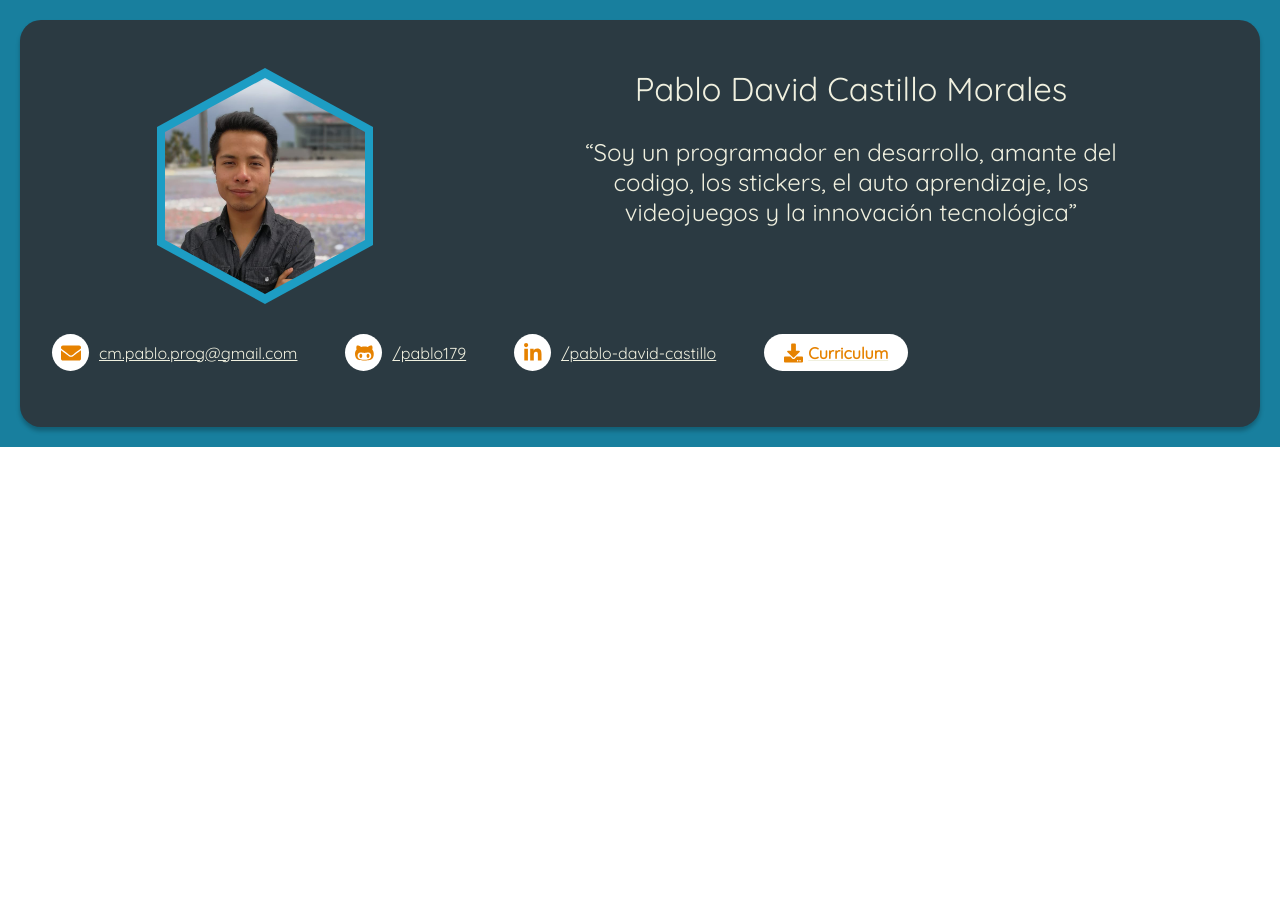
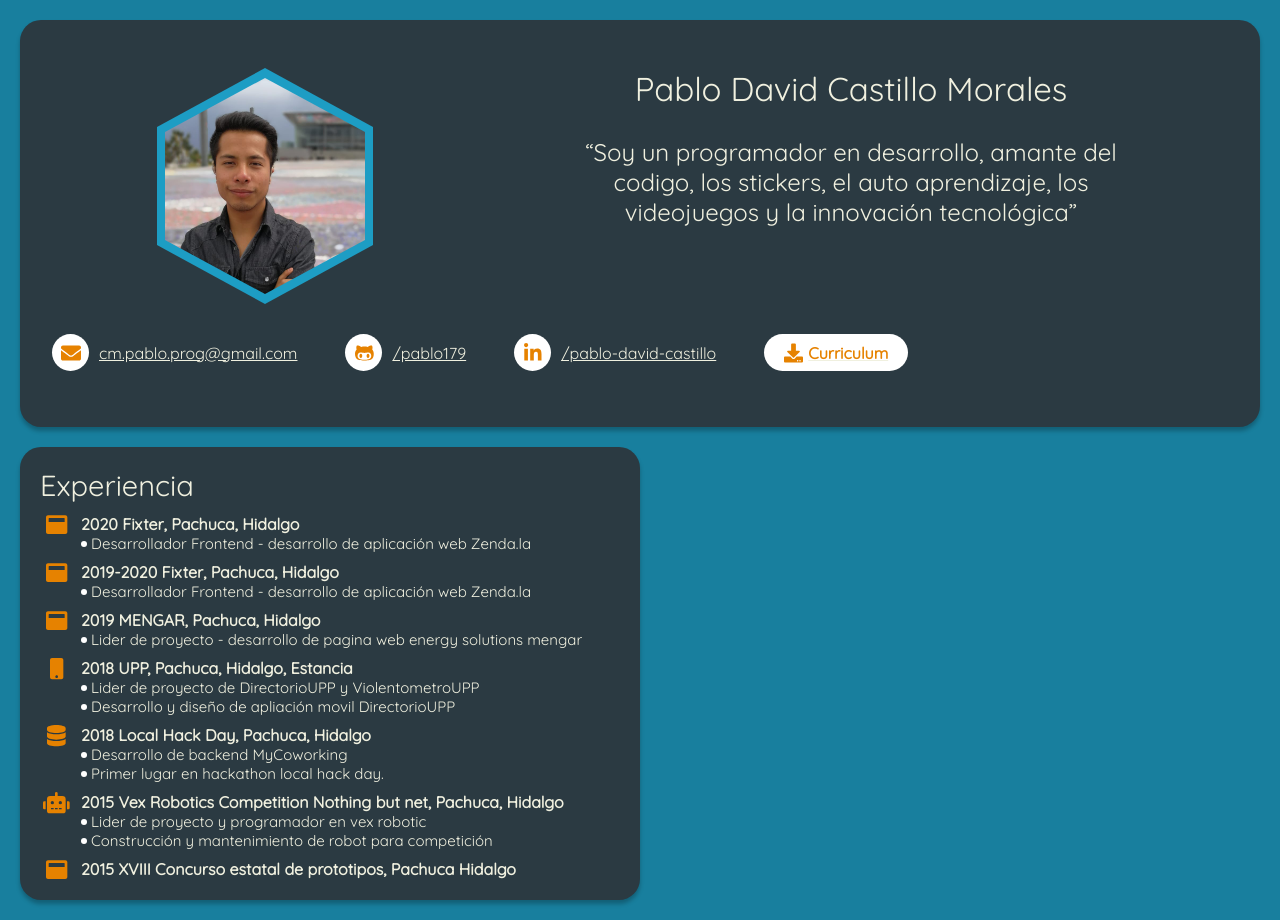
Before and after one commit to pablo179/myResume, a React (Create React App) app: page / in a window 1280 px wide. Before the commit the page ends 800 px from the top, so only its background shows below. Built offline with nearby package versions, Linux system fonts and the light colour scheme.

Commit message:
experience feature added

```diff
--- a/src/App.css
+++ b/src/App.css
@@ -16,5 +16,196 @@
   background: var(--background-color);
   padding: 20px;
   text-decoration: none;
-  width: 100vw;
 }
+/*------------------------------------*\
+  #HEADER-TOP
+\*------------------------------------*/
+.header {
+  width: 100%;
+  min-height: 407px;
+  background: var(--components-color);
+  padding: 48px 20px;
+  box-shadow: 0px 4px 4px rgba(0, 0, 0, 0.25);
+  border-radius: 21px;
+}
+.header__top {
+  display: flex;
+  justify-content: space-around;
+  flex-wrap: wrap;
+}
+.header__hexagon--border {
+  display: flex;
+  position: relative;
+  width: 216px;
+  height: 236px;
+  background-color: var(--lines--color);
+  -webkit-clip-path: polygon(
+    50% 0%,
+    100% 25%,
+    100% 75%,
+    50% 100%,
+    0% 75%,
+    0% 25%
+  );
+  clip-path: polygon(50% 0%, 100% 25%, 100% 75%, 50% 100%, 0% 75%, 0% 25%);
+  margin: 0 0 0 28px;
+}
+.header__hexagon__source--container {
+  width: 200px;
+  height: 216px;
+  overflow: hidden;
+  margin: 10px 8px;
+  display: flex;
+  position: relative;
+  background-color: var(--lines--color);
+  -webkit-clip-path: polygon(
+    50% 0%,
+    100% 25%,
+    100% 75%,
+    50% 100%,
+    0% 75%,
+    0% 25%
+  );
+  clip-path: polygon(50% 0%, 100% 25%, 100% 75%, 50% 100%, 0% 75%, 0% 25%);
+}
+.header__hexagon__source {
+  width: 256px;
+  object-fit: cover;
+  position: absolute;
+  top: -63px;
+}
+.header__text-container {
+  max-width: 643px;
+  width: 50%;
+  color: var(--text-color);
+  text-align: center;
+}
+
+.header__title {
+  font-size: 33px;
+  font-weight: 500;
+}
+.header__quote {
+  padding: 28px 14px;
+  font-size: 24px;
+}
+/*------------------------------------*\
+  #HEADER-BOTTOM
+\*------------------------------------*/
+.header__nav {
+  display: flex;
+  width: 100%;
+  margin-top: 20px;
+  justify-content: flex-start;
+  flex-wrap: wrap;
+}
+.header__nav__item {
+  display: flex;
+  justify-content: center;
+  align-items: center;
+  font-size: var(--subtitles-size);
+  color: var(--text-color);
+  margin: 10px 3% 0 1%;
+  transition: all 0.3s ease;
+}
+.header__nav__item:hover {
+  text-decoration: none;
+}
+.header__nav__item:last-child:hover {
+  opacity: 0.7;
+}
+.nav__item__circle {
+  width: 37px;
+  min-width: 37px;
+  height: 37px;
+  background: #ffffff;
+  border-radius: 50%;
+  display: flex;
+  justify-content: center;
+  align-items: center;
+  color: var(--highlight-color);
+  font-size: 20px;
+  margin-right: 10px;
+}
+.nav__item__circle--curriculum {
+  background: #ffffff;
+  border-radius: 20px;
+  height: 37px;
+  padding: 0 20px;
+  display: flex;
+  justify-content: center;
+  align-items: center;
+  color: var(--highlight-color);
+  font-weight: bold;
+}
+
+/*------------------------------------*\
+  #SECTION
+\*------------------------------------*/
+.section {
+  background: var(--components-color);
+  padding: 20px;
+  box-shadow: 0px 4px 4px rgba(0, 0, 0, 0.25);
+  border-radius: 21px;
+  margin-top: 20px;
+  width: 50%;
+  height: 453px;
+  color: var(--text-color);
+}
+.section__scrollbar-handle {
+  height: 100%;
+  width: 100%;
+  overflow-y: scroll;
+}
+.section__scrollbar-handle::-webkit-scrollbar {
+  width: 5px;
+}
+.section__scrollbar-handle::-webkit-scrollbar-track {
+  border-radius: 20px;
+  background-color: rgba(53, 49, 49, 0.486);
+}
+.section__scrollbar-handle::-webkit-scrollbar-thumb {
+  background: var(--lines--color);
+  border-radius: 10px;
+}
+.section__title {
+  font-weight: 500;
+  font-size: var(--titles-size);
+  margin-bottom: 11px;
+}
+.section__item {
+  display: flex;
+  align-items: flex-start;
+  margin: 9px 0;
+}
+.section__item__icon {
+  color: var(--highlight-color);
+  width: 33px;
+  min-width: 33px;
+  display: flex;
+  justify-content: center;
+  margin-right: 8px;
+}
+.section__item__content{
+  padding-right: 13px;
+}
+.item__content__title{
+  font-weight: 600;
+  font-size: var(--subtitles-size);
+}
+.item__content__subtitle{
+  font-weight: normal;
+  font-size: var(--text-size);
+  position: relative;
+  padding-left: 10px;
+}
+.item__content__subtitle::after{
+  content: '';
+  position: absolute;
+  top: 7px;
+  left: 0px;
+  width: 6px;
+  height: 6px;
+  border-radius: 50%;
+  background: #ffffff;
+}
--- a/src/App.js
+++ b/src/App.js
@@ -1,14 +1,15 @@
 import React from "react";
 
 import Header from "./components/Header";
+import Experience from "./components/Experience";
 
 import "./App.css";
-import "./styles/Header.css";
 
 function App() {
   return (
     <div className="app">
       <Header />
+      <Experience />
     </div>
   );
 }
--- /dev/null
+++ b/src/components/Experience.js
@@ -0,0 +1,101 @@
+import React from "react";
+import { FontAwesomeIcon } from "@fortawesome/react-fontawesome";
+import {
+  faMobile,
+  faWindowMaximize,
+  faDatabase,
+  faRobot,
+} from "@fortawesome/free-solid-svg-icons";
+
+function Experience() {
+  const experienceList = [
+    {
+      title: "2020 Fixter, Pachuca, Hidalgo",
+      subtitle: [
+        "Desarrollador Frontend - desarrollo de aplicación web Zenda.la",
+      ],
+      icon: faWindowMaximize,
+    },
+    {
+      title: "2019-2020 Fixter, Pachuca, Hidalgo",
+      subtitle: [
+        "Desarrollador Frontend - desarrollo de aplicación web Zenda.la",
+      ],
+      icon: faWindowMaximize,
+    },
+    {
+      title: "2019 MENGAR, Pachuca, Hidalgo",
+      subtitle: [
+        "Lider de proyecto - desarrollo de pagina web energy solutions mengar",
+      ],
+      icon: faWindowMaximize,
+    },
+    {
+      title: "2018 UPP, Pachuca, Hidalgo, Estancia",
+      subtitle: [
+        "Lider de proyecto de DirectorioUPP y ViolentometroUPP",
+        "Desarrollo y diseño de apliación movil DirectorioUPP",
+      ],
+      icon: faMobile,
+    },
+    {
+      title: "2018 Local Hack Day, Pachuca, Hidalgo",
+      subtitle: [
+        "Desarrollo de backend MyCoworking",
+        "Primer lugar en hackathon local hack day.",
+      ],
+      icon: faDatabase,
+    },
+    {
+      title: "2015 Vex Robotics Competition Nothing but net, Pachuca, Hidalgo",
+      subtitle: [
+        "Lider de proyecto y programador en vex robotic",
+        "Construcción y mantenimiento de robot para competición",
+      ],
+      icon: faRobot,
+    },
+    {
+      title: "2015 XVIII Concurso estatal de prototipos, Pachuca Hidalgo",
+      subtitle: ["Desarrollo de aplicación “Speak-out”"],
+      icon: faWindowMaximize,
+    },
+    {
+      title: "2015 Robótica en La Salle 15, Pachuca, Hidalgo",
+      subtitle: [
+        "Desarrollo de soluciones mediante programación orientada a objetos",
+      ],
+      icon: faWindowMaximize,
+    },
+    {
+      title: "2015 Vex Robotics Competition Highrise , Pachuca, Hidalgo",
+      subtitle: ["Programación de modo autónomo y driver"],
+      icon: faRobot,
+    },
+  ];
+
+  const sectionItem = (item, index) => (
+    <div className="section__item" key={index}>
+      <div className="section__item__icon">
+        <FontAwesomeIcon icon={item.icon} size="lg" />
+      </div>
+      <div className="section__item__content">
+        <div className="item__content__title">{item.title}</div>
+        {item.subtitle.map((subtitle, index) => (
+          <div className="item__content__subtitle" key={index}>
+            {subtitle}
+          </div>
+        ))}
+      </div>
+    </div>
+  );
+
+  return (
+    <div className="section">
+      <div className="section__scrollbar-handle">
+        <div className="section__title">Experiencia</div>
+        {experienceList.map((item, index) => sectionItem(item, index))}
+      </div>
+    </div>
+  );
+}
+export default Experience;
--- a/src/styles/Header.css
+++ /dev/null
@@ -1,120 +0,0 @@
-/*------------------------------------*\
-  #SECTION-HEADER-TOP
-\*------------------------------------*/
-.header {
-  width: 100%;
-  min-height: 407px;
-  background: var(--components-color);
-  padding: 48px 20px;
-  box-shadow: 0px 4px 4px rgba(0, 0, 0, 0.25);
-  border-radius: 21px;
-}
-.header__top {
-  display: flex;
-  justify-content: space-around;
-}
-.header__hexagon--border {
-  display: flex;
-  position: relative;
-  width: 216px;
-  height: 236px;
-  background-color: var(--lines--color);
-  -webkit-clip-path: polygon(
-    50% 0%,
-    100% 25%,
-    100% 75%,
-    50% 100%,
-    0% 75%,
-    0% 25%
-  );
-  clip-path: polygon(50% 0%, 100% 25%, 100% 75%, 50% 100%, 0% 75%, 0% 25%);
-  margin: 0 0 0 28px;
-}
-.header__hexagon__source--container {
-  width: 200px;
-  height: 216px;
-  overflow: hidden;
-  margin: 10px 8px;
-  display: flex;
-  position: relative;
-  background-color: var(--lines--color);
-  -webkit-clip-path: polygon(
-    50% 0%,
-    100% 25%,
-    100% 75%,
-    50% 100%,
-    0% 75%,
-    0% 25%
-  );
-  clip-path: polygon(50% 0%, 100% 25%, 100% 75%, 50% 100%, 0% 75%, 0% 25%);
-}
-.header__hexagon__source {
-  width: 256px;
-  object-fit: cover;
-  position: absolute;
-  top: -63px;
-}
-.header__text-container {
-  max-width: 643px;
-  width: 50%;
-  color: var(--text-color);
-  text-align: center;
-}
-
-.header__title {
-  font-size: 33px;
-  font-weight: 500;
-}
-.header__quote {
-  padding: 28px 14px;
-  font-size: 24px;
-}
-/*------------------------------------*\
-  #SECTION-HEADER-BOTTOM
-\*------------------------------------*/
-.header__nav {
-  display: flex;
-  width: 100%;
-  margin-top: 20px;
-  justify-content: flex-start;
-  flex-wrap: wrap;
-}
-.header__nav__item {
-  display: flex;
-  justify-content: center;
-  align-items: center;
-  font-size: var(--subtitles-size);
-  color: var(--text-color);
-  margin: 10px 3% 0 1%;
-  transition: all 0.3s ease;
-}
-.header__nav__item:hover {
-  text-decoration: none;
-}
-.header__nav__item:last-child:hover {
-  opacity: 0.7;
-}
-.nav__item__circle {
-  width: 37px;
-  min-width: 37px;
-  height: 37px;
-  background: #ffffff;
-  border-radius: 50%;
-  display: flex;
-  justify-content: center;
-  align-items: center;
-  color: var(--highlight-color);
-  font-size: 20px;
-  margin-right: 10px;
-}
-.nav__item__circle--curriculum {
-  background: #ffffff;
-  border-radius: 20px;
-  height: 37px;
-  padding: 0 20px;
-  display: flex;
-  justify-content: center;
-  align-items: center;
-  color: var(--highlight-color);
-  font-weight: bold;
-}
```
